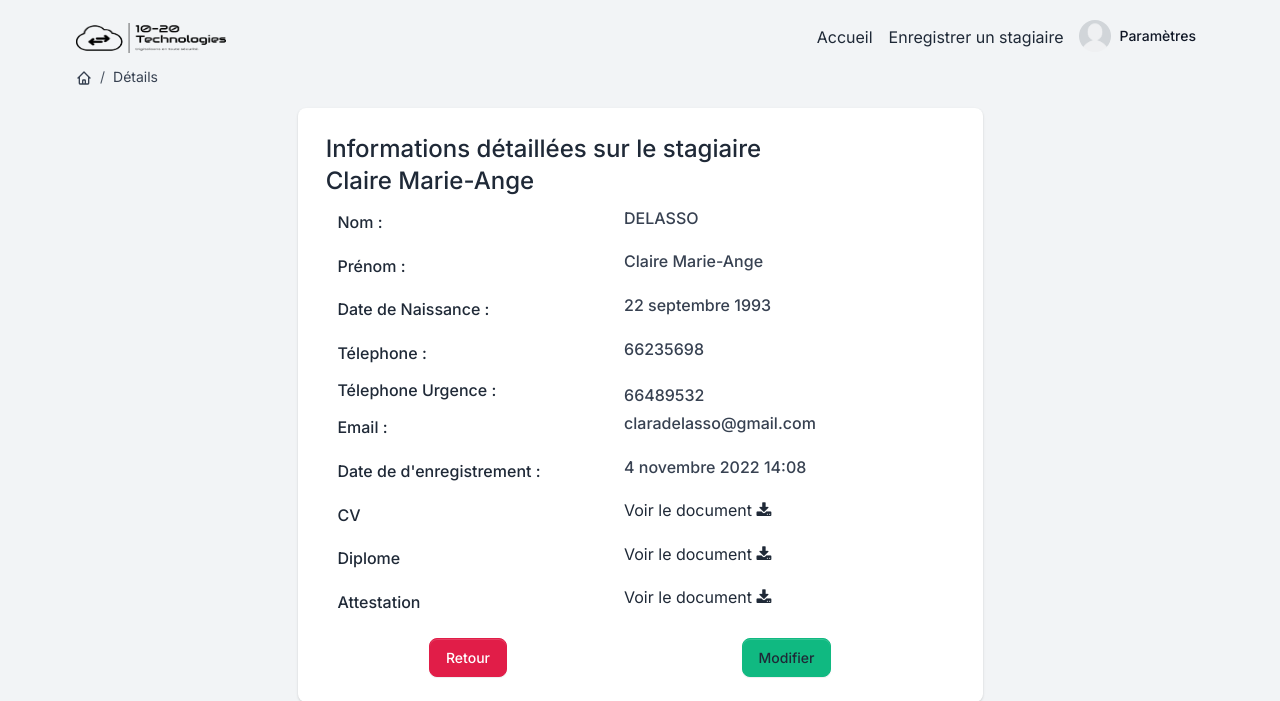
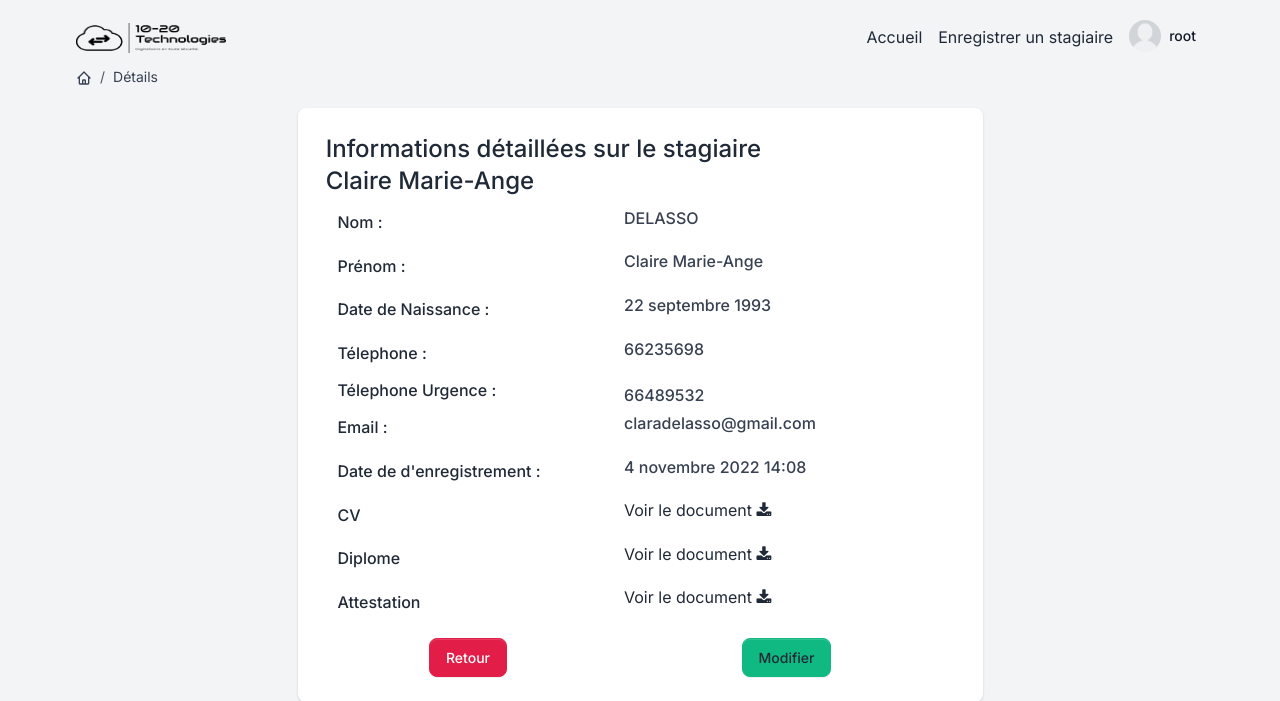
Before and after one commit to Ganewlife/GESTION_PERSONNEL, a Django app: page /stagiaire/3 in a window 1280 px wide. Shown: the top 701 px of the page. Run offline with Django 4.2, Linux system fonts and the light colour scheme; a user stored in the database is signed in; data comes from the database, SQL or seed files in the repository; both versions use the stored data as it was after the commit; some libraries are stand-ins or nearby versions.

Commit message:
current username in nav bar

```diff
--- a/stagiaires/templates/base.html
+++ b/stagiaires/templates/base.html
@@ -69,7 +69,7 @@
                       <div class="media d-flex align-items-center">
                         <img class="avatar rounded-circle" alt="Image placeholder" src="{% static 'images/avatar.png'%}">
                         <div class="media-body ms-2 text-dark align-items-center d-none d-lg-block">
-                          <span class="mb-0 font-small fw-bold text-gray-900">Paramètres</span>
+                          <span class="mb-0 font-small fw-bold text-gray-900">{{ user.username }}</span>
                         </div>
                       </div>
                     </a>
```
Also changed, not shown: stagiaires/db.sqlite3.
